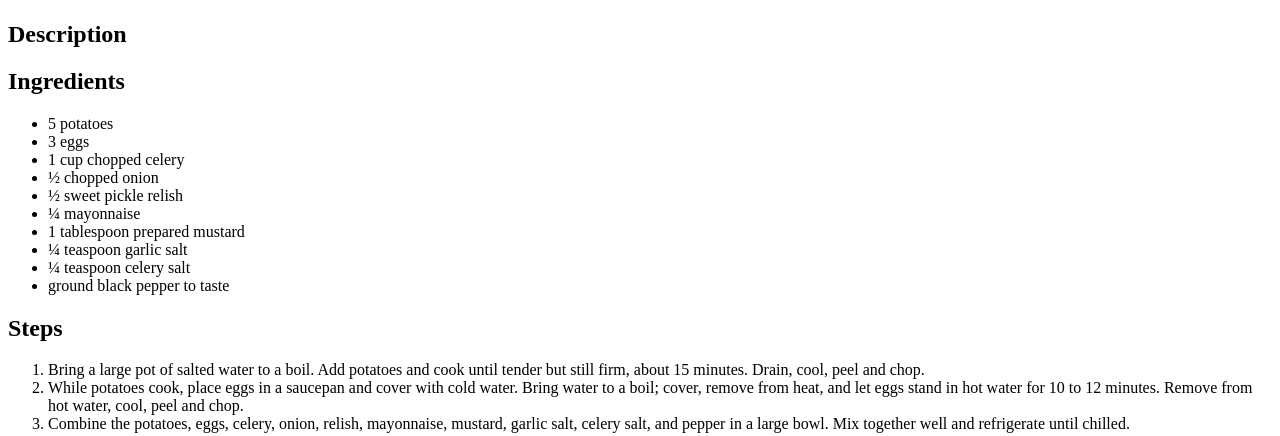
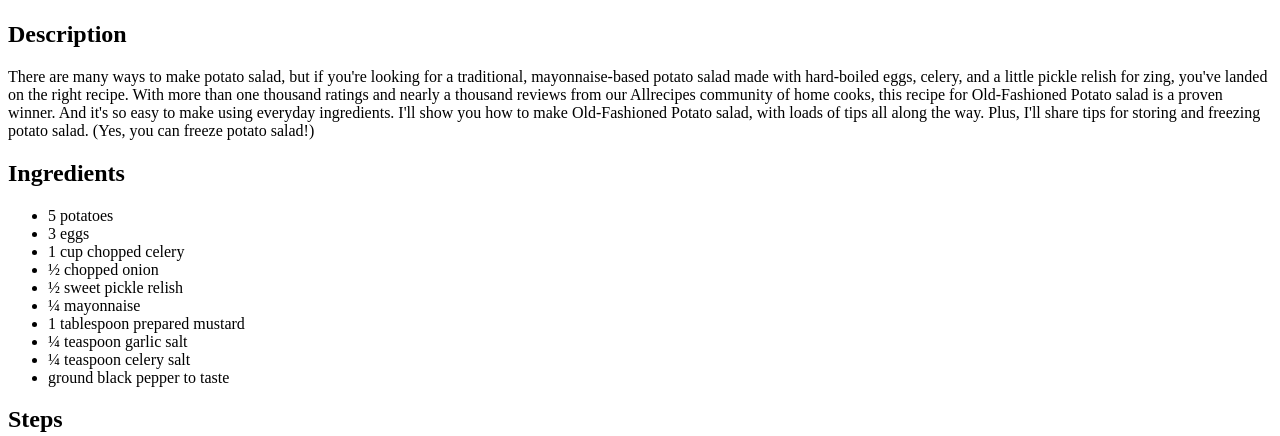
Before and after one commit to codegeass56/odin-recipes, a plain HTML site: page recipes/recipes.html in a window 1280 px wide. Shown: the part 483-919 px from the top of the page. Drawn offline with Linux system fonts and the light colour scheme.

Commit message:
Add descriptions for all current recipes

```diff
--- a/recipes/recipes.html
+++ b/recipes/recipes.html
@@ -12,7 +12,12 @@
   <h1>Old Fashioned Potato Salad</h1>
   <img src="potatoSalad.jpeg" alt="A delicious old fashioned potato salad" height="400" width="400">
   <h2>Description</h2>
-
+  <p>There are many ways to make potato salad, but if you're looking for a traditional, mayonnaise-based potato salad
+    made with hard-boiled eggs, celery, and a little pickle relish for zing, you've landed on the right recipe. With
+    more than one thousand ratings and nearly a thousand reviews from our Allrecipes community of home cooks, this
+    recipe for Old-Fashioned Potato salad is a proven winner. And it's so easy to make using everyday ingredients. I'll
+    show you how to make Old-Fashioned Potato salad, with loads of tips all along the way. Plus, I'll share tips for
+    storing and freezing potato salad. (Yes, you can freeze potato salad!)</p>
   <h2>Ingredients</h2>
   <ul>
     <li>5 potatoes</li>
@@ -40,6 +45,7 @@
   <h1>Crispy Baked Chicken Legs</h1>
   <img src="crispyBakedChickenLegs.jpeg" alt="Mouth watering crispy baked chicken legs" height="400" width="600">
   <h2>Description</h2>
+  <p>Crispy baked chicken legs inspired by my daughter, Ivy. This is fast and easy.</p>
   <h2>Ingredients</h2>
   <ul>
     <li>4 pounds chicken legs</li>
@@ -59,6 +65,7 @@
       45
       to 50 minutes. An instant-read thermometer inserted near the bone should read 165 degrees F (74 degrees C).</li>
   </ol>
+
 </body>
 
 </html>
```
